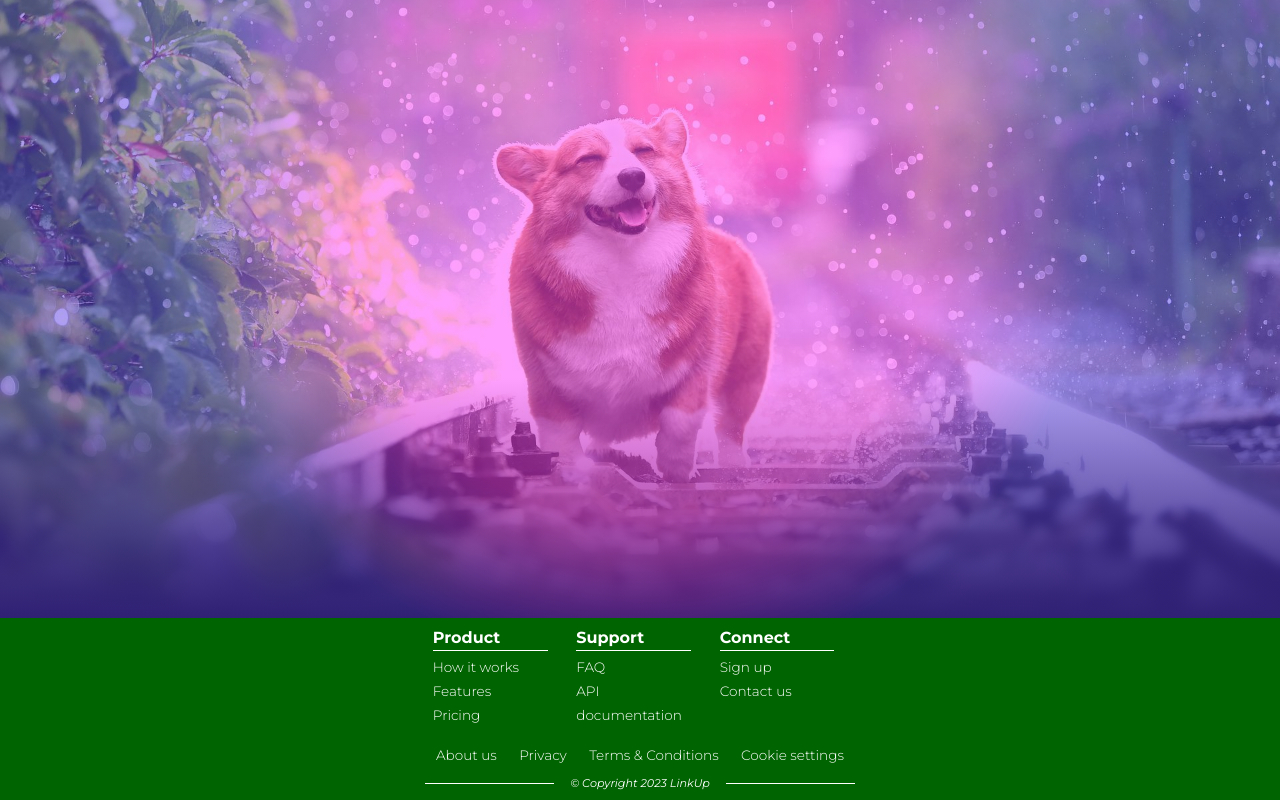
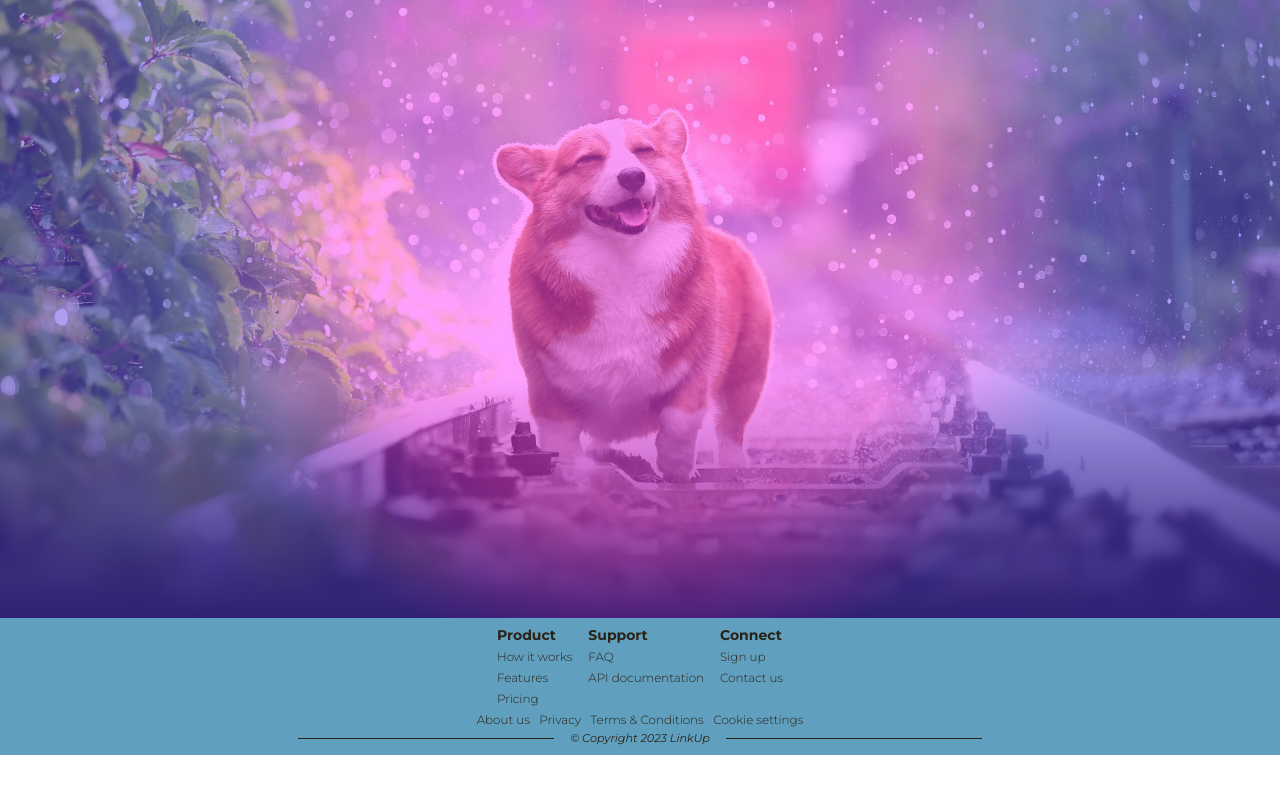
Before and after one commit to AlexanderKrysiuk/LinkUp-Frontend, a React (Vite) app: page / in a window 1280 px wide. Shown: the part 267-1067 px from the top of the page. After the commit the page ends 1022 px from the top, so only its background shows below. Built offline with nearby package versions, Linux system fonts and the light colour scheme; a web font is replaced by a local one.

Commit message:
feat: stylized footer

```diff
--- a/src/components/footer/RefGroup.tsx
+++ b/src/components/footer/RefGroup.tsx
@@ -36,7 +36,6 @@ const RefGroup = ({ item }: ReferenceLinks): JSX.Element => {
 		<div className='footer__reference-category'>
 			<div className='footer__reference-category-title'>
 				<h4>{item.groupName}</h4>
-				<hr className='footer__reference-category-title_split-line' />
 			</div>
 			{item.references.map((reference, index) => {
 				return (
--- a/src/layouts/footer/FooterLayoutCss.css
+++ b/src/layouts/footer/FooterLayoutCss.css
@@ -1,8 +1,9 @@
 .footer {
-  background-color: #006400;
+  background-color: var(--color-secondary);
   display: flex;
-  color: #fff;
+  color: var(--color-text);
   padding-bottom: 0.5rem;
+  font-size: 14px;
   text-align: center;
   position: relative;
   width: 100%;
@@ -10,73 +11,68 @@
 .footer__container {
   height: -moz-fit-content;
   height: fit-content;
+  display: flex;
+  flex-direction: column;
+  justify-content: center;
+  align-items: center;
+  width: 100%;
   margin: auto;
 }
 .footer__reference-section, .footer__policy {
   display: flex;
-  margin-top: 1rem;
 }
 .footer__link {
-  font-weight: 300;
-  font-size: 0.85rem;
-  color: white;
+  font-weight: var(--font-weight-light);
+  font-size: 0.85em;
+  color: var(--color-text);
   text-decoration: none;
   margin-bottom: 0.4rem;
   cursor: pointer;
 }
 .footer__link:hover {
   text-decoration: none;
-  color: red;
+  color: var(--color-call-to-action);
 }
 .footer__reference-section {
-  margin-top: 0.5rem;
+  margin-top: 0.5em;
   text-align: left;
 }
 .footer__reference-category {
-  flex: 1;
   float: left;
   position: relative;
   margin: 0 0.5rem;
 }
 .footer__reference-category-title {
-  font-weight: bold;
-  margin-bottom: 0.25rem;
-}
-.footer__reference-category-title_split-line {
-  max-width: 90%;
-  position: relative;
-  border: none;
-  border-top: 1px solid #fff;
+  font-weight: var(--font-weight-bold);
 }
 .footer__policy {
   display: flex;
 }
 .footer__policy .footer__link {
-  font-size: 0.85rem;
-  color: white;
+  font-size: 0.85em;
+  color: var(--color-text);
   text-decoration: none;
-  margin: auto 0.7rem;
+  margin: auto 0.4em;
   cursor: pointer;
 }
 .footer__policy .footer__link:hover {
   text-decoration: none;
-  color: red;
+  color: var(--color-call-to-action);
 }
 .footer__copyright-notice {
   display: flex;
+  justify-content: center;
   align-items: center;
-  margin-top: 0.5rem;
+  width: 100%;
 }
 .footer__copyright-notice_text {
-  flex: auto;
-  align-items: center;
+  margin: 0 1rem;
   font-style: italic;
   font-size: 0.7rem;
 }
 .footer__copyright-notice_split-line {
-  max-width: 90%;
-  width: 30%;
+  width: 20%;
   position: relative;
   border: none;
-  border-top: 1px solid #fff;
+  border-top: 1px solid var(--color-text);
 }/*# sourceMappingURL=FooterLayoutCss.css.map */
--- a/src/layouts/footer/FooterLayoutCss.scss
+++ b/src/layouts/footer/FooterLayoutCss.scss
@@ -1,99 +1,90 @@
-$primary-color: #fff;
-$link-color: white;
-$link-hover-color: red;
-
 .footer {
-	background-color: #006400;
+	background-color: var(--color-secondary);
 	display: flex;
-	color: $primary-color;
+	color: var(--color-text);
 	padding-bottom: 0.5rem;
+	font-size: 14px;
 	text-align: center;
 	position: relative;
 	width: 100%;
 
 	&__container {
 		height: fit-content;
+		display: flex;
+		flex-direction: column;
+		justify-content: center;
+		align-items: center;
+		width: 100%;
 		margin: auto;
 	}
 	&__reference-section,
 	&__policy {
 		display: flex;
-		margin-top: 1rem;
 	}
 	&__link {
-		font-weight: 300;
-		font-size: 0.85rem;
-		color: $link-color;
+		font-weight: var(--font-weight-light);
+		font-size: 0.85em;
+		color: var(--color-text);
 		text-decoration: none;
 		margin-bottom: 0.4rem;
 		cursor: pointer;
 
 		&:hover {
 			text-decoration: none;
-			color: $link-hover-color;
+			color: var(--color-call-to-action);
 		}
 	}
 
 	&__reference {
 		&-section {
-			margin-top: 0.5rem;
+			margin-top: 0.5em;
 			text-align: left;
 		}
 		&-category {
-			flex: 1;
 			float: left;
 			position: relative;
 			margin: 0 0.5rem;
 			&-title {
-				font-weight: bold;
-				margin-bottom: 0.25rem;
-				&_split-line {
-					max-width: 90%;
-					position: relative;
-					border: none;
-					border-top: 1px solid $primary-color;
-				}
+				font-weight: var(--font-weight-bold);
 			}
 		}
 	}
 
 	&__policy {
 		display: flex;
-		// margin-top: 0.8rem;
 
 		.footer__link {
-			font-size: 0.85rem;
-			color: $link-color;
+			font-size: 0.85em;
+			color: var(--color-text);
 			text-decoration: none;
-			margin: auto 0.7rem;
+			margin: auto 0.4em;
 			cursor: pointer;
 
 			&:hover {
 				text-decoration: none;
-				color: $link-hover-color;
+				color: var(--color-call-to-action);
 			}
 		}
 	}
 
 	&__copyright-notice {
 		display: flex;
+		justify-content: center;
 		align-items: center;
-		margin-top: 0.5rem;
+		width: 100%;
 
 		&_text {
-			flex: auto;
-			align-items: center;
-			// margin: 0 1rem;
+			margin: 0 1rem;
 			font-style: italic;
 			font-size: 0.7rem;
 		}
 
 		&_split-line {
-			max-width: 90%;
-			width: 30%;
+			// max-width: 90%;
+			width: 20%;
 			position: relative;
 			border: none;
-			border-top: 1px solid $primary-color;
+			border-top: 1px solid var(--color-text);
 		}
 	}
 }
```
Also changed, not shown: 1 other file (tests, documents, lock files or other folders).
